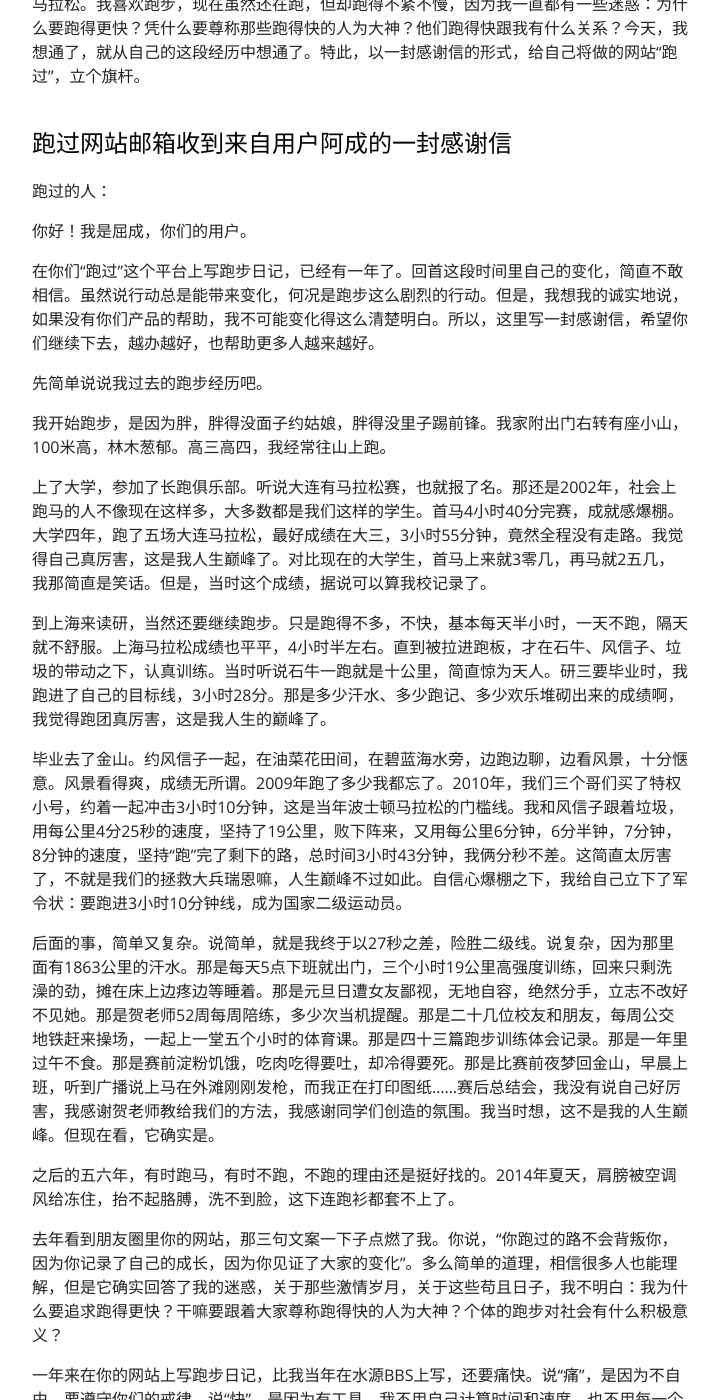
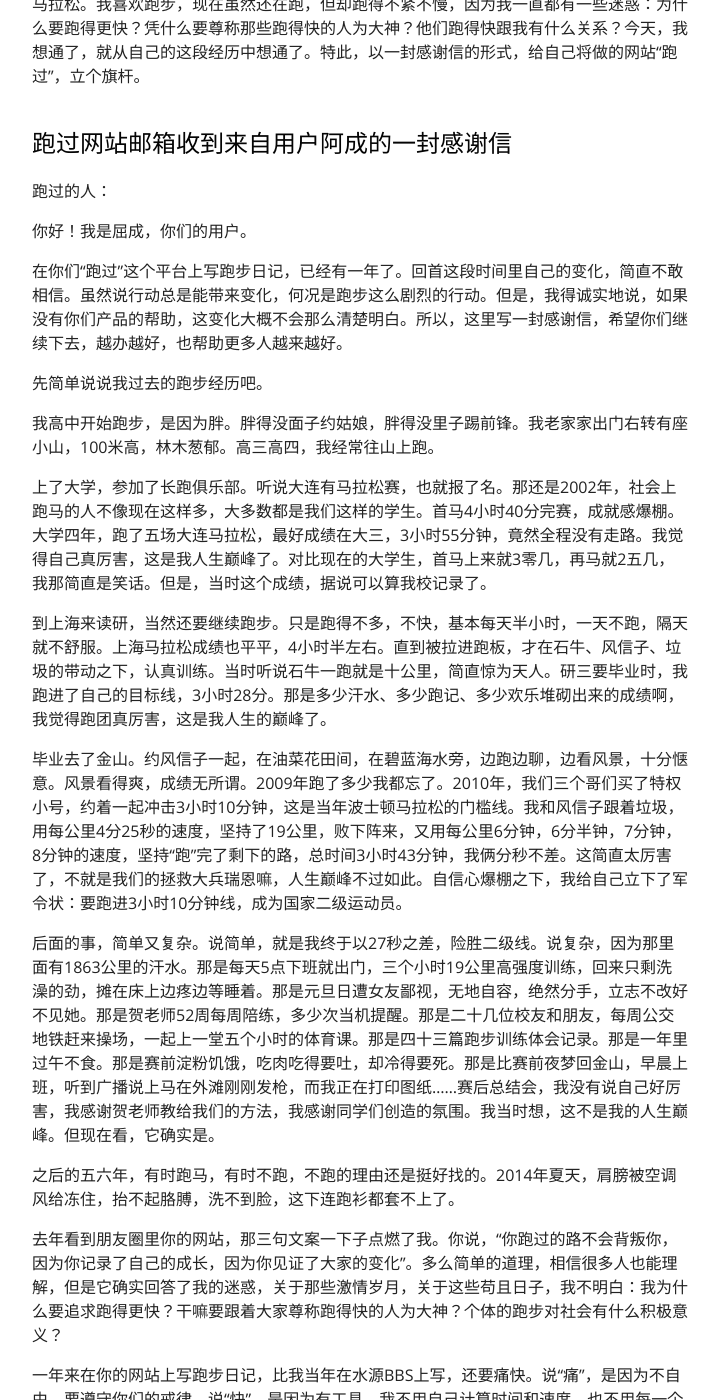
Before and after one commit to John-Qu/John-Qu.github.io, a Jekyll site: the page built from _posts/2017-09-05-跑过一年，留信一封.md, in a window 1280 px wide and 1400 px high, scrolled down 258 px. Shown: the whole window, without its empty margins (280-999 px from the left). Built offline with Jekyll 4.4.1, drawn with Linux system fonts in a browser that asks for light colours; some of the changed text lies outside the part shown.

Commit message:
add userstory

```diff
--- a/_posts/2017-09-05-跑过一年，留信一封.md
+++ b/_posts/2017-09-05-跑过一年，留信一封.md
@@ -13,11 +13,11 @@
 
 你好！我是屈成，你们的用户。
 
-在你们“跑过”这个平台上写跑步日记，已经有一年了。回首这段时间里自己的变化，简直不敢相信。虽然说行动总是能带来变化，何况是跑步这么剧烈的行动。但是，我想我的诚实地说，如果没有你们产品的帮助，我不可能变化得这么清楚明白。所以，这里写一封感谢信，希望你们继续下去，越办越好，也帮助更多人越来越好。
+在你们“跑过”这个平台上写跑步日记，已经有一年了。回首这段时间里自己的变化，简直不敢相信。虽然说行动总是能带来变化，何况是跑步这么剧烈的行动。但是，我得诚实地说，如果没有你们产品的帮助，这变化大概不会那么清楚明白。所以，这里写一封感谢信，希望你们继续下去，越办越好，也帮助更多人越来越好。
 
 先简单说说我过去的跑步经历吧。
 
-我开始跑步，是因为胖，胖得没面子约姑娘，胖得没里子踢前锋。我家附出门右转有座小山，100米高，林木葱郁。高三高四，我经常往山上跑。
+我高中开始跑步，是因为胖。胖得没面子约姑娘，胖得没里子踢前锋。我老家家出门右转有座小山，100米高，林木葱郁。高三高四，我经常往山上跑。
 
 上了大学，参加了长跑俱乐部。听说大连有马拉松赛，也就报了名。那还是2002年，社会上跑马的人不像现在这样多，大多数都是我们这样的学生。首马4小时40分完赛，成就感爆棚。大学四年，跑了五场大连马拉松，最好成绩在大三，3小时55分钟，竟然全程没有走路。我觉得自己真厉害，这是我人生巅峰了。对比现在的大学生，首马上来就3零几，再马就2五几，我那简直是笑话。但是，当时这个成绩，据说可以算我校记录了。
 
```
Also changed, not shown: other parts of _posts/2017-09-05-跑过一年，留信一封.md (+1 -1 lines), _posts/2017-10-11-Notes-on-How-to-Read-a-Book.md (added, +6 -0 lines), _posts/2017-10-16-“跑过才行”的用户故事.md (added, +20 -0 lines).
